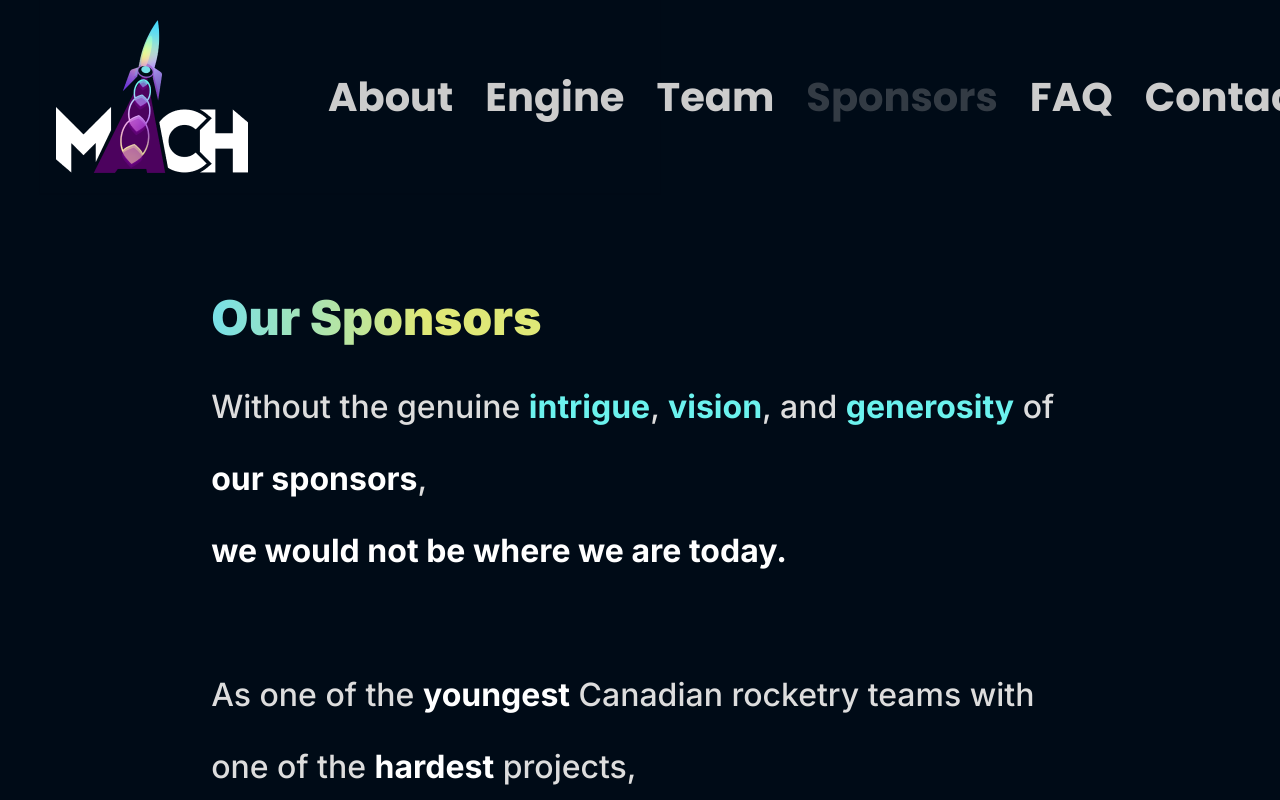
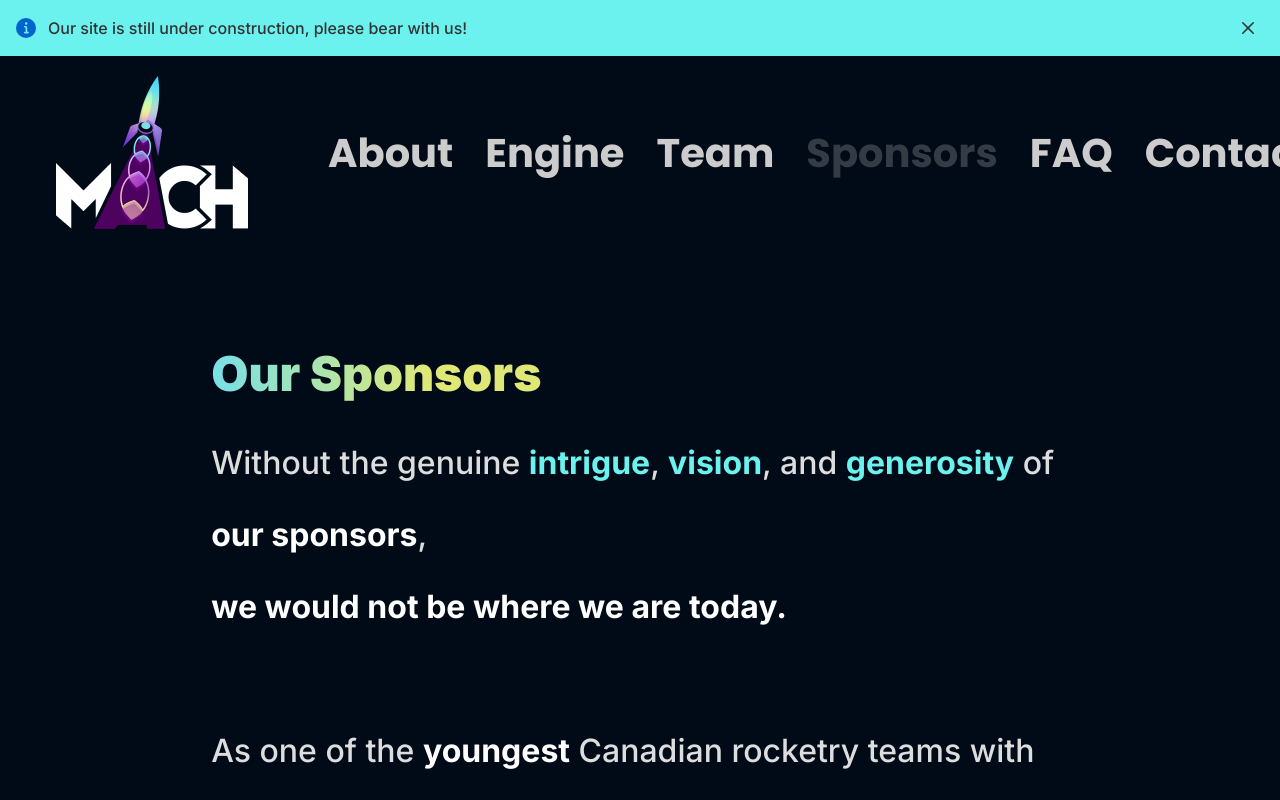
Before and after one commit to ryepropgroup/mach-website, a Next.js app: page /sponsors in a window 1280 px wide. Shown: the top 800 px of the page. Built offline with nearby package versions, Linux system fonts and the light colour scheme.

Commit message:
feat: implement WIP banner

```diff
--- /dev/null
+++ b/src/components/wipBanner.tsx
@@ -0,0 +1,37 @@
+import {
+  Alert,
+  AlertIcon,
+  CloseButton,
+  Flex,
+  Text,
+  useDisclosure,
+} from "@chakra-ui/react";
+import { useEffect, useState } from "react";
+
+export default function WIPBanner() {
+  const { isOpen, onClose } = useDisclosure({ defaultIsOpen: true });
+  const [dismissed, setDismissed] = useState(true);
+  useEffect(() => {
+    setDismissed(!!window.localStorage.getItem("bannerDismissed"));
+  }, []);
+  return (
+    !dismissed &&
+    isOpen && (
+      <Alert justifyContent="space-between" bg="teal.300" status="info">
+        <Flex>
+          <AlertIcon />
+          <Text>
+            Our site is still under construction, please bear with us!
+          </Text>
+        </Flex>
+
+        <CloseButton
+          onClick={() => {
+            window.localStorage.setItem("bannerDismissed", "true");
+            onClose();
+          }}
+        />
+      </Alert>
+    )
+  );
+}
--- a/src/pages/about.tsx
+++ b/src/pages/about.tsx
@@ -16,6 +16,7 @@ import { FaRocket } from "react-icons/fa";
 import CopyrightFooter from "@/components/copyrightFooter";
 import Navbar from "@/components/navbar";
 import SocialsFooter from "@/components/socialsFooter";
+import WIPBanner from "@/components/wipBanner";
 import Header from "@/config";
 import {
   b1Style,
@@ -34,6 +35,7 @@ export default function About() {
     <>
       <Header title="MACH :: About Us" />
       <Box {...bgStyle} bg="black" />
+      <WIPBanner />
       <Navbar />
       <Center>
         <Box w="64vw">
--- a/src/pages/contact.tsx
+++ b/src/pages/contact.tsx
@@ -29,6 +29,7 @@ import { MdOutlineEmail, MdPersonOutline } from "react-icons/md";
 
 import CopyrightFooter from "@/components/copyrightFooter";
 import Navbar from "@/components/navbar";
+import WIPBanner from "@/components/wipBanner";
 import Header from "@/config";
 import { bgStyle, h1Style, p2Style } from "@/styles";
 
@@ -76,6 +77,7 @@ export default function Contact() {
     <>
       <Header title="MACH :: Contact Us" />
       <Box {...bgStyle} bg="black" />
+      <WIPBanner />
       <Navbar />
       <Flex align="center" justify="center" bg="black" id="contact">
         <Box borderRadius="lg">
--- a/src/pages/engine.tsx
+++ b/src/pages/engine.tsx
@@ -22,6 +22,7 @@ import {
 import CopyrightFooter from "@/components/copyrightFooter";
 import Navbar from "@/components/navbar";
 import SocialsFooter from "@/components/socialsFooter";
+import WIPBanner from "@/components/wipBanner";
 import Header from "@/config";
 import {
   b1Style,
@@ -51,6 +52,7 @@ export default function Engine() {
     <>
       <Header title="MACH :: The Borealis" />
       <Box {...bgStyle} bg="black" />
+      <WIPBanner />
       <Navbar />
       <Center>
         <Box w="64vw">
--- a/src/pages/faq.tsx
+++ b/src/pages/faq.tsx
@@ -14,6 +14,7 @@ import {
 import CopyrightFooter from "@/components/copyrightFooter";
 import Navbar from "@/components/navbar";
 import SocialsFooter from "@/components/socialsFooter";
+import WIPBanner from "@/components/wipBanner";
 import Header from "@/config";
 import {
   b1Style,
@@ -32,6 +33,7 @@ export default function FAQ() {
     <>
       <Header title="MACH :: FAQ" />
       <Box {...bgStyle} bg="black" />
+      <WIPBanner />
       <Navbar />
       <Center>
         <Box w="64vw">
--- a/src/pages/index.tsx
+++ b/src/pages/index.tsx
@@ -2,6 +2,7 @@ import { Box, Link, LinkProps, Text, TextProps } from "@chakra-ui/react";
 
 import BackgroundVideo from "@/components/backgroundVideo";
 import Navbar from "@/components/navbar";
+import WIPBanner from "@/components/wipBanner";
 import Header from "@/config";
 import { bgStyle } from "@/styles";
 
@@ -51,6 +52,7 @@ export default function Index() {
         <Box {...bgStyle} bg="blackAlpha.100" />
       </Box>
       <Box>
+        <WIPBanner />
         <Navbar />
         <Box ml="17vw">
           <Text {...initialStyle}>M</Text>
--- a/src/pages/sponsors.tsx
+++ b/src/pages/sponsors.tsx
@@ -4,6 +4,7 @@ import CopyrightFooter from "@/components/copyrightFooter";
 import Navbar from "@/components/navbar";
 import SocialsFooter from "@/components/socialsFooter";
 import SponsorCard from "@/components/sponsorCard";
+import WIPBanner from "@/components/wipBanner";
 import Header from "@/config";
 import {
   b1Style,
@@ -20,6 +21,7 @@ export default function Sponsors() {
     <>
       <Header title="MACH :: Our Sponsors" />
       <Box {...bgStyle} bg="black" />
+      <WIPBanner />
       <Navbar />
       <Center>
         <Box w="67vw">
--- a/src/pages/team.tsx
+++ b/src/pages/team.tsx
@@ -20,6 +20,7 @@ import CopyrightFooter from "@/components/copyrightFooter";
 import LeadCard from "@/components/leadCard";
 import Navbar from "@/components/navbar";
 import SocialsFooter from "@/components/socialsFooter";
+import WIPBanner from "@/components/wipBanner";
 import Header from "@/config";
 import {
   b1Style,
@@ -40,6 +41,7 @@ export default function Team() {
     <>
       <Header title="MACH :: Our Team" />
       <Box {...bgStyle} bg="black" />
+      <WIPBanner />
       <Navbar />
       <Center>
         <Box w="64vw">
```
